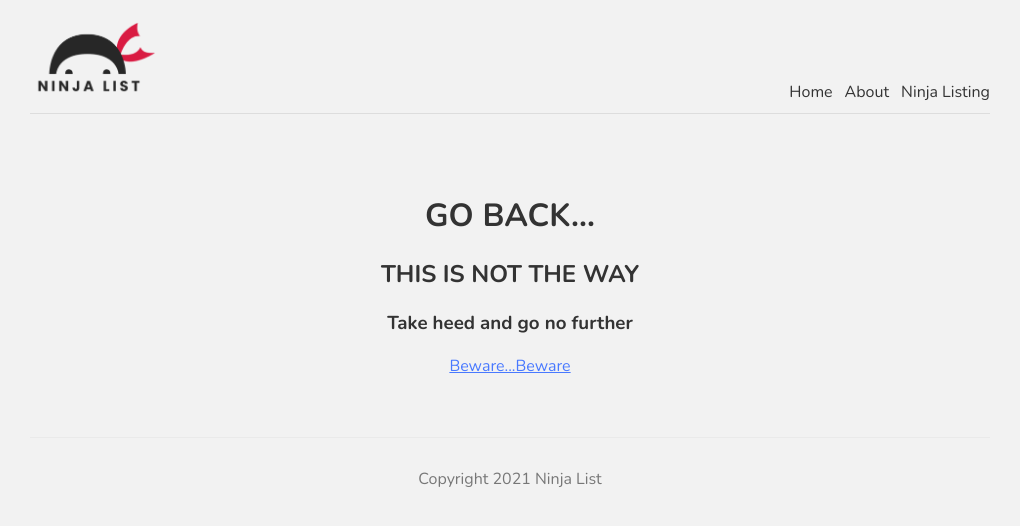
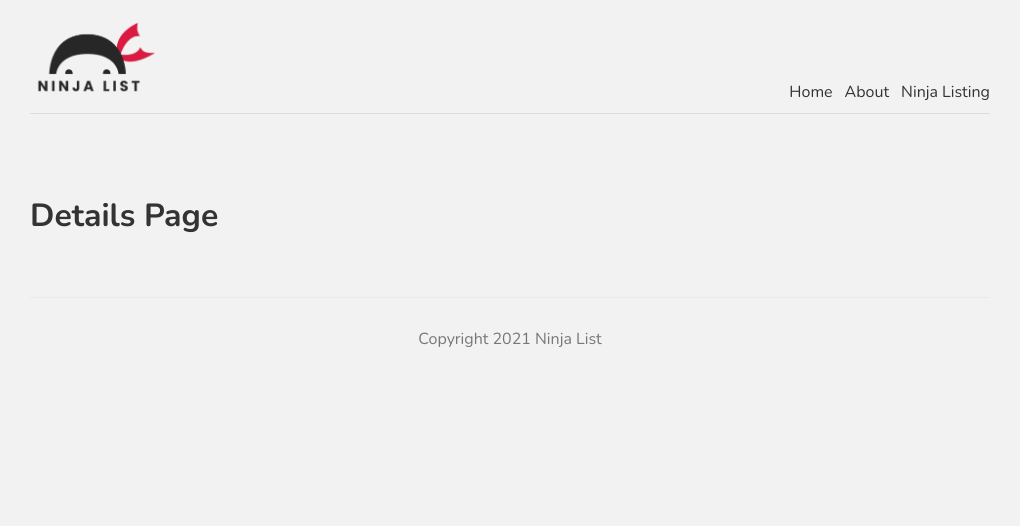
Before and after one commit to AJ-Mackay/Nextjs, a Next.js app: page /ninjas/1 in a window 1280 px wide. Before the commit this address had no page. Shown: the top 526 px of the page, without its empty margins (130-1150 px from the left). Built offline with nearby package versions, Linux system fonts and the light colour scheme.

Commit message:
Dynamic Routes (part 1)

```diff
--- /dev/null
+++ b/pages/ninjas/[id].js
@@ -0,0 +1,9 @@
+const Details = () => {
+  return (
+    <div>
+      <h1>Details Page</h1>
+    </div>
+  );
+};
+
+export default Details;
--- a/pages/ninjas/index.js
+++ b/pages/ninjas/index.js
@@ -1,3 +1,5 @@
+import Link from 'next/link';
+
 import styles from '../../styles/Ninjas.module.css';
 
 export const getStaticProps = async () => {
@@ -14,11 +16,11 @@
     <div>
       <h1>All Ninjas</h1>
       {ninjas.map((ninja) => (
-        <div key={ninja.id}>
+        <Link href={'/ninjas/' + ninja.id} key={ninja.id}>
           <a className={styles.single}>
             <h3>{ninja.name}</h3>
           </a>
-        </div>
+        </Link>
       ))}
     </div>
   );
```
